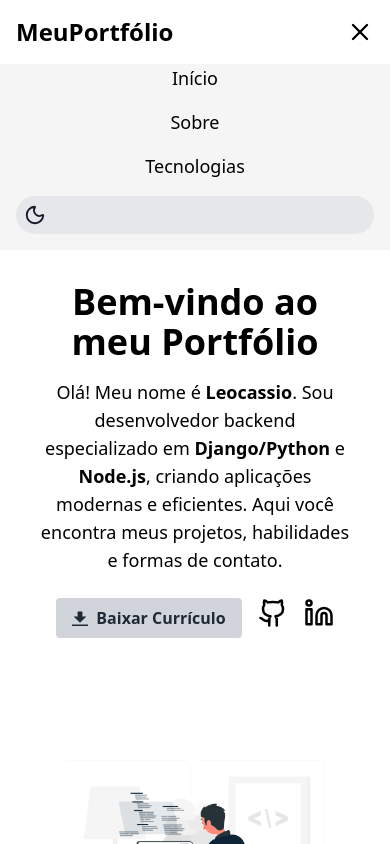
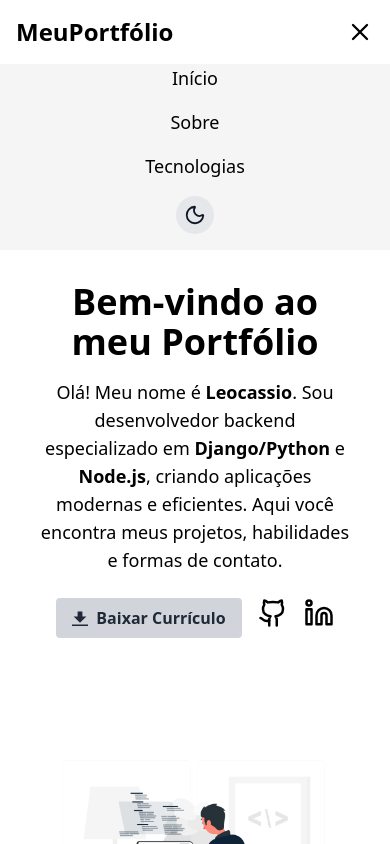
Before and after one commit to leocassiosilva/portifolio-react, a React (Create React App) app: page / in a window 390 px wide. Both pictures are taken after a click on the button 360 px from the left and 32 px from the top of the page. Shown: the top 844 px of the page. Built offline with nearby package versions, Linux system fonts and the light colour scheme; the HTML template or start-up script is replaced by a standard one.

Commit message:
fix: correção no botão de tema quando fica no menu mobile

```diff
--- a/src/components/layout/Navbar.js
+++ b/src/components/layout/Navbar.js
@@ -51,7 +51,7 @@ function Navbar() {
 
       {/* Menu Mobile */}
       {open && (
-        <div className="md:hidden bg-secondary dark:bg-secondary-dark text-black dark:text-white px-4 pb-4 flex flex-col gap-4 text-lg">
+      <div className="md:hidden bg-secondary dark:bg-secondary-dark text-black dark:text-white px-4 pb-4 flex flex-col items-center gap-4 text-lg">
           <button onClick={() => document.getElementById("inicio").scrollIntoView({behavior:"smooth"})}
             className="hover:text-gray-200">Início</button>
           <button
```
